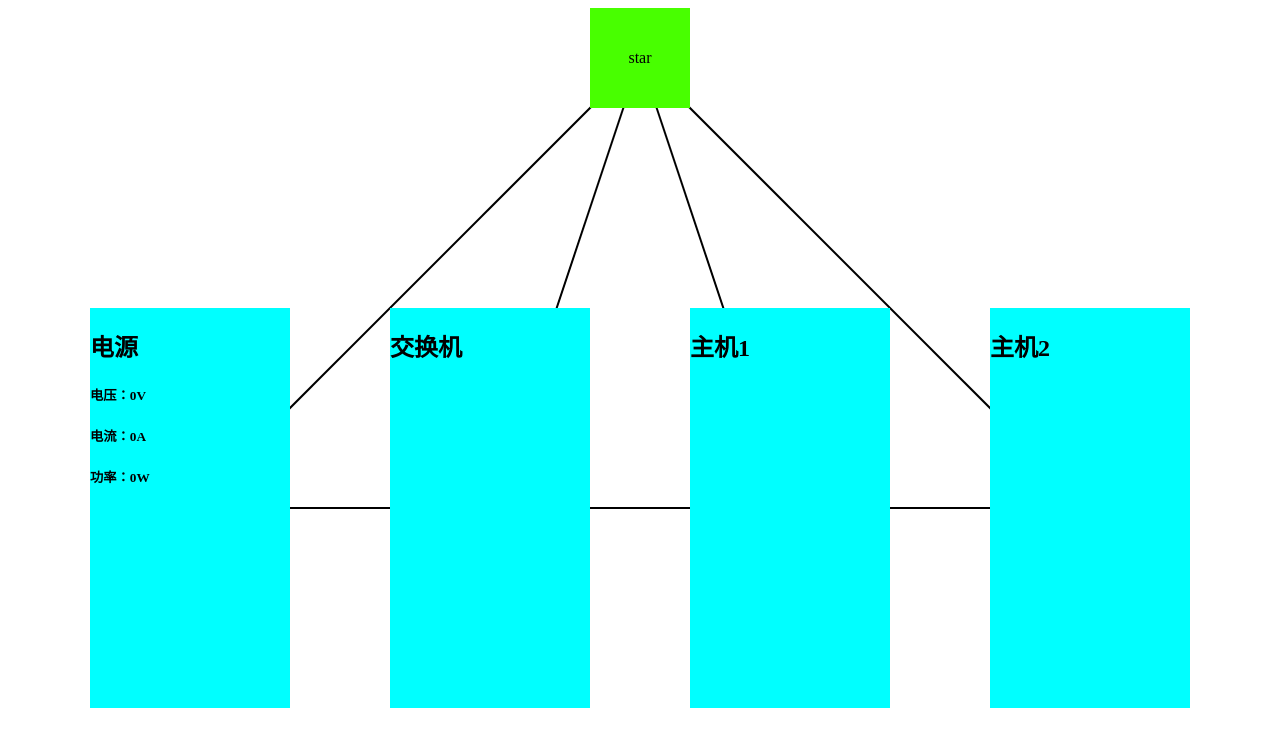
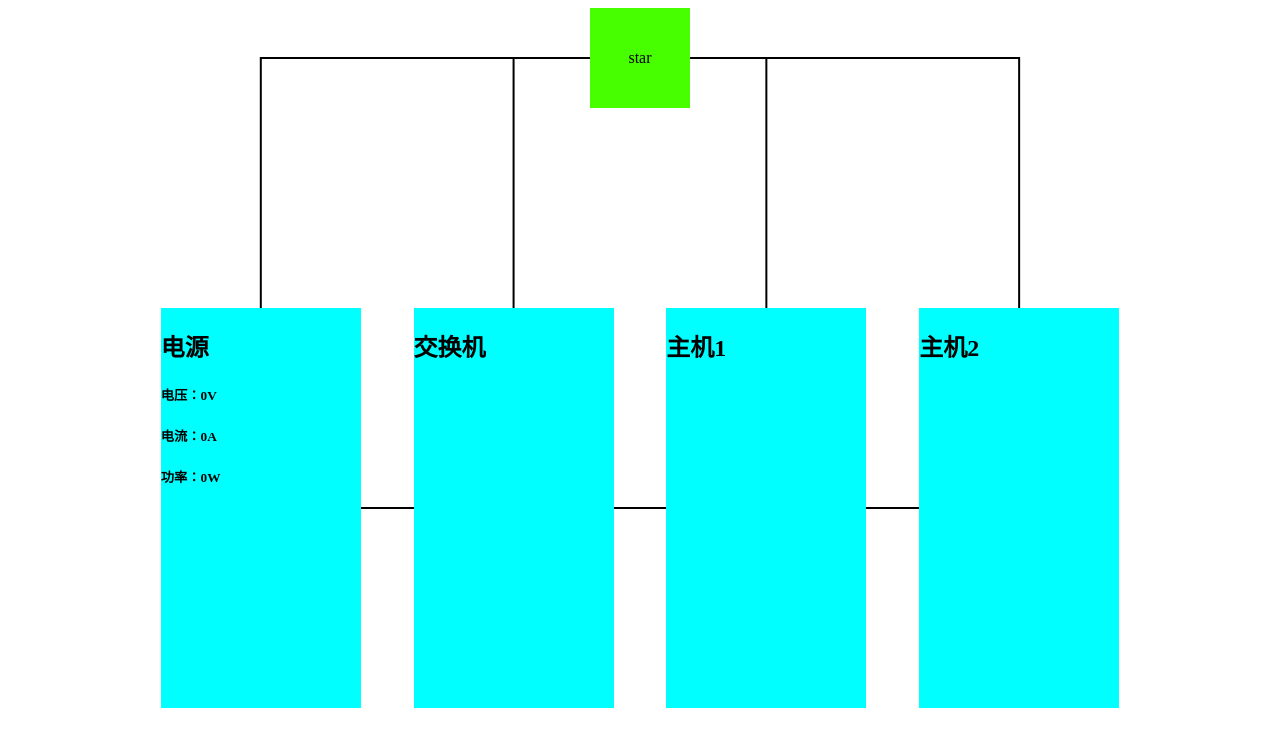
Before and after one commit to gtouck/start-vue-in-four-weeks, a plain HTML site: page week-2/day-5/index.html in a window 1280 px wide. Drawn offline with Linux system fonts and the light colour scheme.

Commit message:
添加自适应

```diff
--- a/week-2/day-5/index.html
+++ b/week-2/day-5/index.html
@@ -8,12 +8,11 @@
         width: 200px;
         height: 400px;
         background-color: aqua;
-        display: inline-block;
         margin: auto;
       }
       #container {
         margin-top: 200px;
-        width: 1200px;
+        width: 80%;
         display: flex;
         align-items: center;
         margin: 0 auto;
@@ -161,7 +160,7 @@
       line.setAttribute("fill", "none");
 
       if (type === "open") {
-        line.setAttribute("d", `M${startX},${startY} L${endX},${endY}`);
+        line.setAttribute("d", `M${startX},${startY} L${endX},${startY} L${endX},${endY}`);
       } else if (type === "close") {
         line.setAttribute("d", `M${startX},${startY} H${endX}`);
       } else if (type === "vertical") {
```
